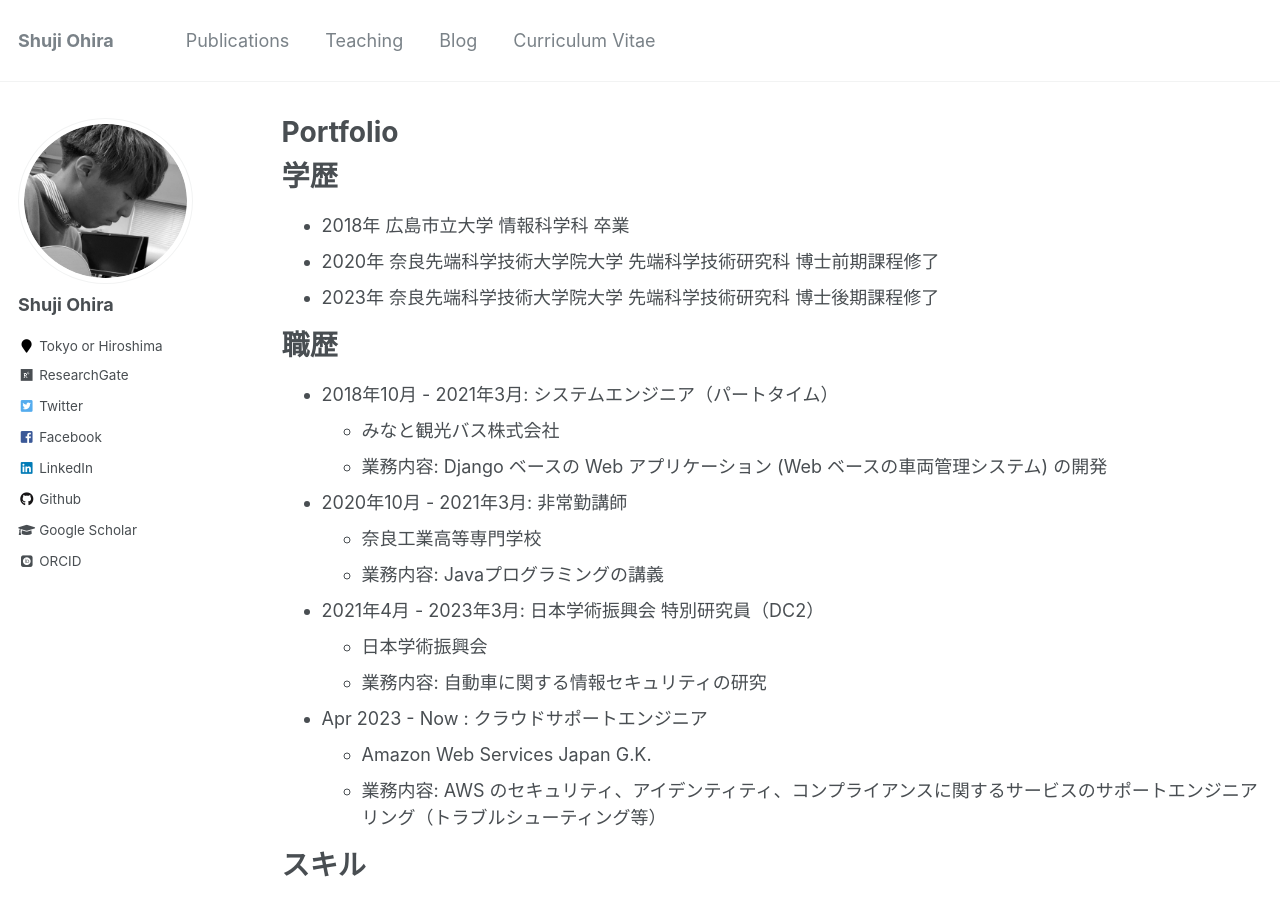
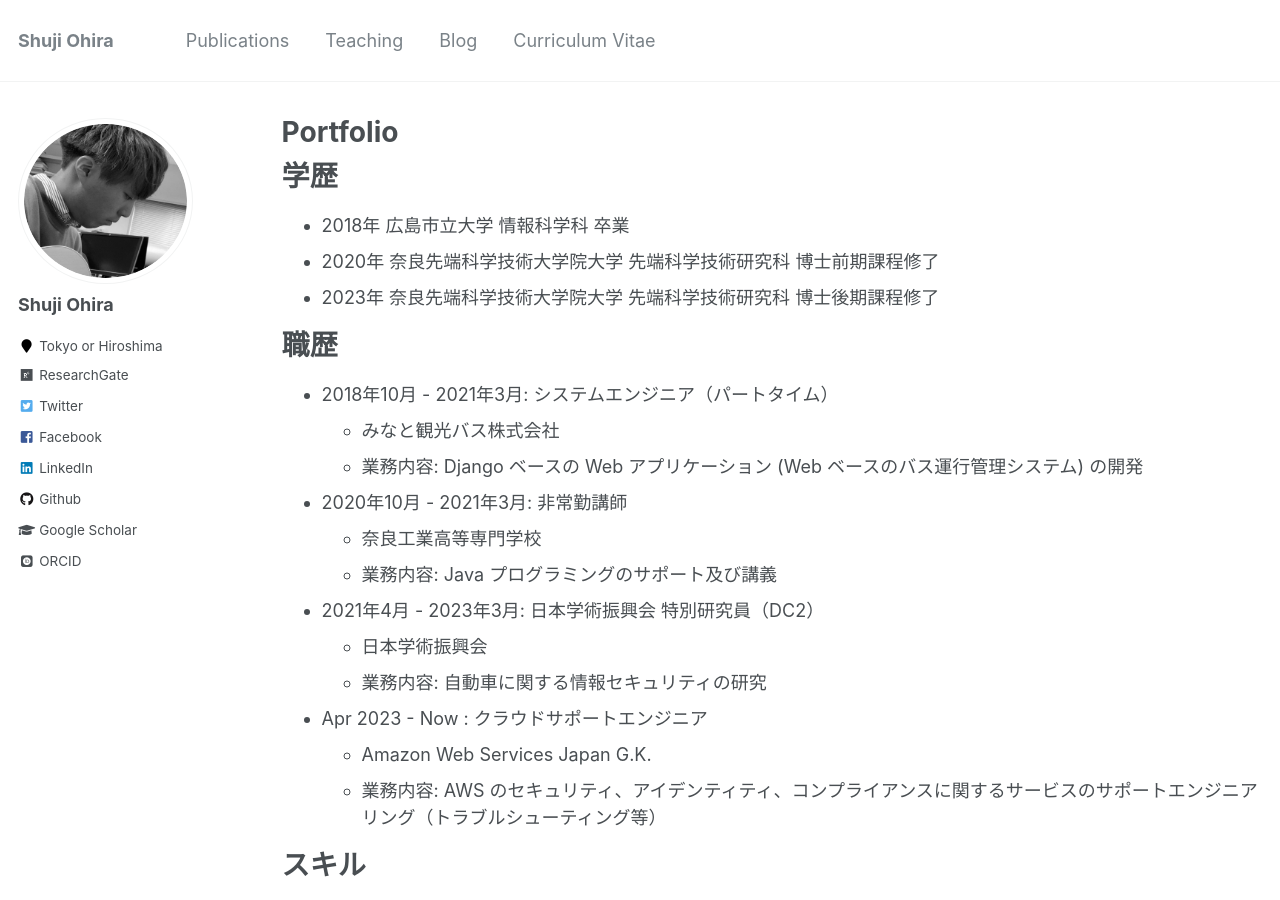
Before and after one commit to shuji-oh/shuji-oh.github.io, a Jekyll site: the page built from _pages/portfolio.md, in a window 1280 px wide and 900 px high. Built offline with Jekyll 4.4.1, drawn with Linux system fonts in a browser that asks for light colours; some web fonts are replaced.

Commit message:
Update portfolio.md

```diff
--- a/_pages/portfolio.md
+++ b/_pages/portfolio.md
@@ -17,11 +17,11 @@ author_profile: true
 ======
 * 2018年10月 - 2021年3月: システムエンジニア（パートタイム）
   * みなと観光バス株式会社
-  * 業務内容: Django ベースの Web アプリケーション (Web ベースの車両管理システム) の開発
+  * 業務内容: Django ベースの Web アプリケーション (Web ベースのバス運行管理システム) の開発
 
 * 2020年10月 - 2021年3月: 非常勤講師
   * 奈良工業高等専門学校
-  * 業務内容: Javaプログラミングの講義
+  * 業務内容: Java プログラミングのサポート及び講義
 
 * 2021年4月 - 2023年3月: 日本学術振興会 特別研究員（DC2）
   * 日本学術振興会
```
